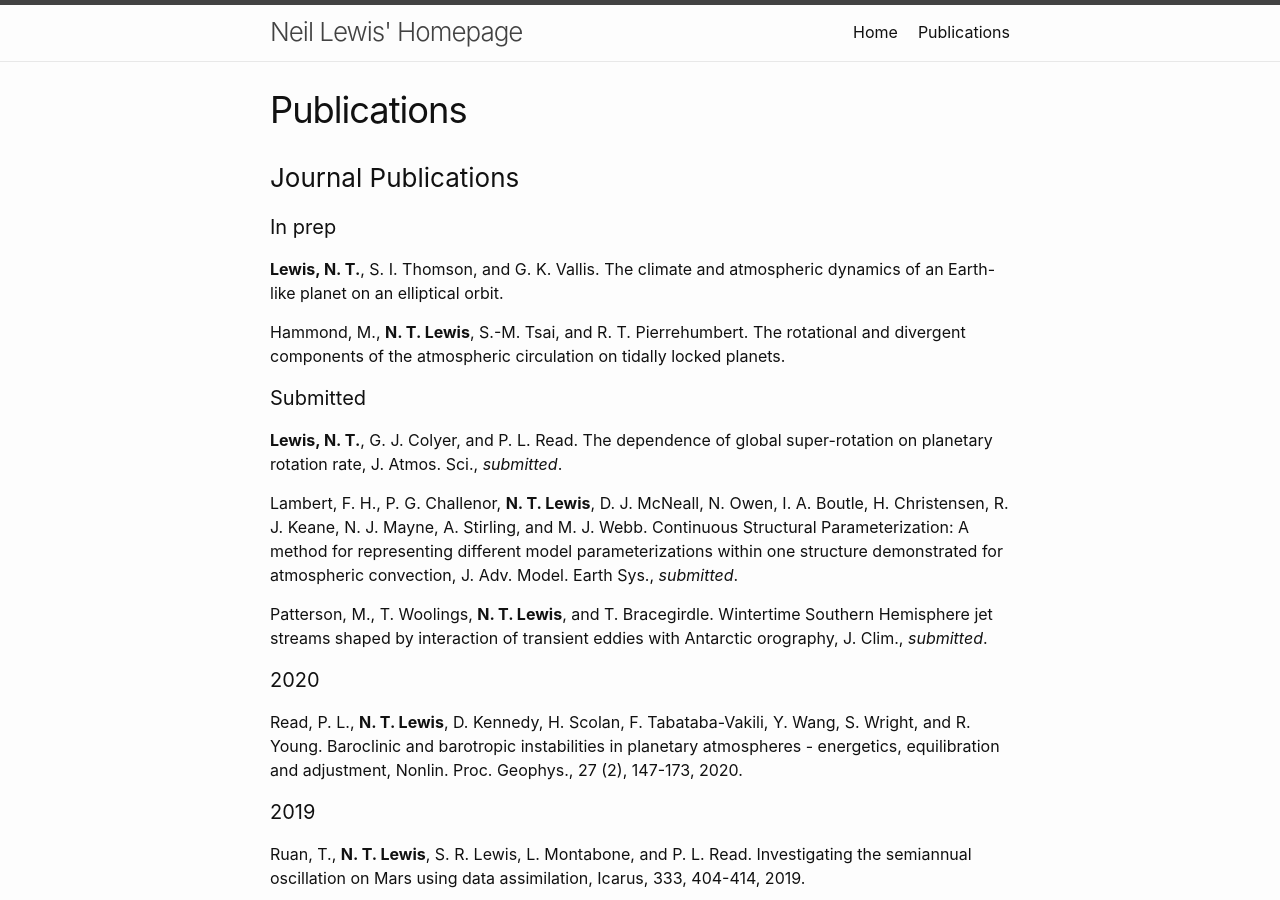
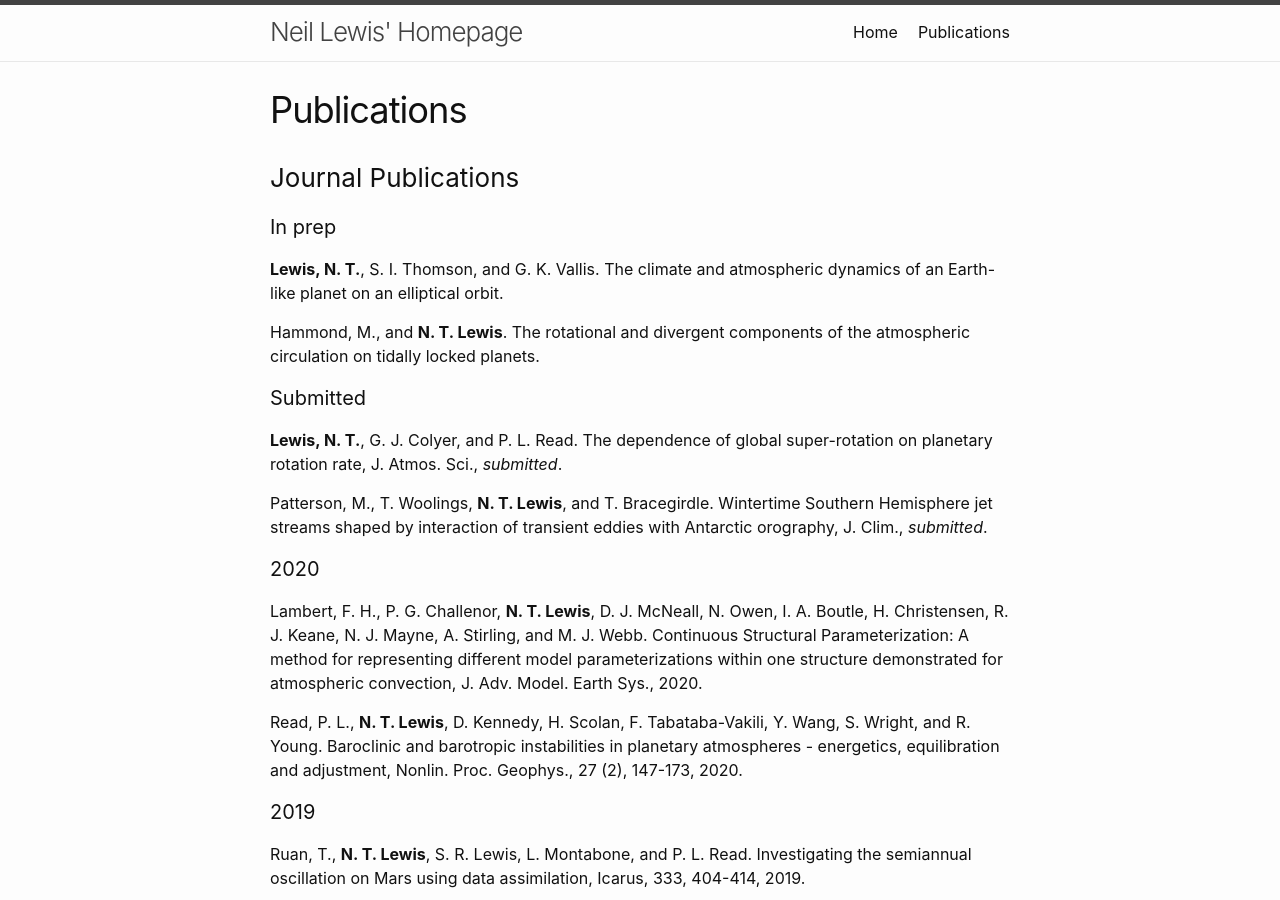
Before and after one commit to ntlewis/ntlewis.github.io, a Jekyll site: the page built from publications.md, in a window 1280 px wide and 900 px high. Built offline with Jekyll 4.4.1, drawn with Linux system fonts in a browser that asks for light colours; our own code applies the rules of GitHub Pages for plain Markdown files.

Commit message:
Update publications.md

```diff
--- a/publications.md
+++ b/publications.md
@@ -11,19 +11,19 @@ permalink: /publications/
 
 **Lewis, N. T.**, S. I. Thomson, and G. K. Vallis. The climate and atmospheric dynamics of an Earth-like planet on an elliptical orbit.
 
-Hammond, M., **N. T. Lewis**, S.-M. Tsai, and R. T. Pierrehumbert. The rotational and divergent components of the atmospheric circulation on tidally locked planets.
+Hammond, M., and **N. T. Lewis**. The rotational and divergent components of the atmospheric circulation on tidally locked planets.
 
 
 #### Submitted
 
 **Lewis, N. T.**, G. J. Colyer, and P. L. Read. The dependence of global super-rotation on planetary rotation rate, J. Atmos. Sci., *submitted*.
 
-Lambert, F. H., P. G. Challenor, **N. T. Lewis**, D. J. McNeall, N. Owen, I. A. Boutle, H. Christensen, R. J. Keane, N. J. Mayne, A. Stirling, and M. J. Webb. Continuous Structural Parameterization: A method for representing different model parameterizations within one structure demonstrated for atmospheric convection, J. Adv. Model. Earth Sys., *submitted*.
-
 Patterson, M., T. Woolings, **N. T. Lewis**, and T. Bracegirdle. Wintertime Southern Hemisphere jet streams shaped by interaction of transient eddies with Antarctic orography, J. Clim., *submitted*.
 
 
 #### 2020
+
+Lambert, F. H., P. G. Challenor, **N. T. Lewis**, D. J. McNeall, N. Owen, I. A. Boutle, H. Christensen, R. J. Keane, N. J. Mayne, A. Stirling, and M. J. Webb. Continuous Structural Parameterization: A method for representing different model parameterizations within one structure demonstrated for atmospheric convection, J. Adv. Model. Earth Sys., 2020.
 
 Read, P. L., **N. T. Lewis**, D. Kennedy, H. Scolan, F. Tabataba-Vakili, Y. Wang, S. Wright, and R. Young. Baroclinic and barotropic instabilities in planetary atmospheres - energetics, equilibration and adjustment, Nonlin. Proc. Geophys., 27 (2), 147-173, 2020.
 
```
